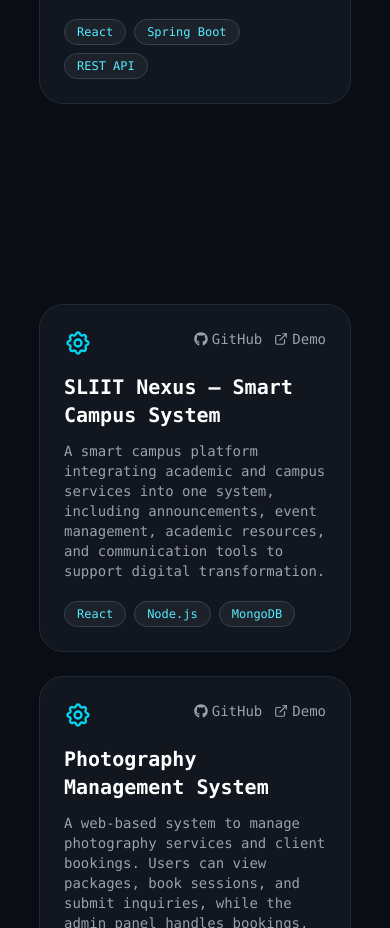
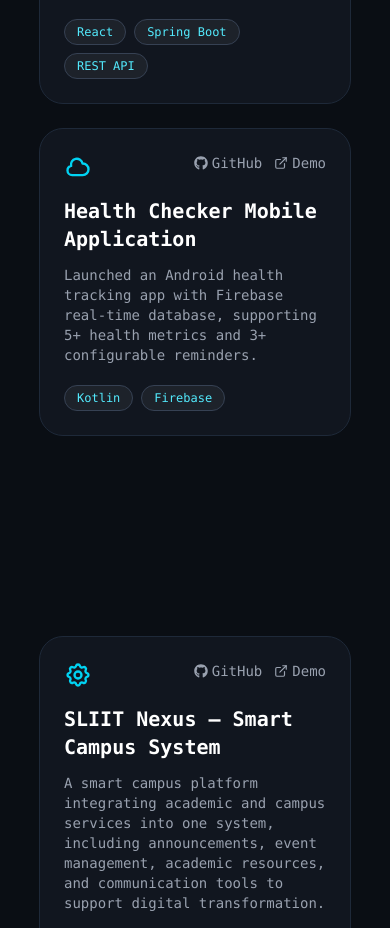
Before and after one commit to VishwaKeshara/vishwa-portfolio, a React (Vite) app: page / in a window 390 px wide. Shown: the part 4000-4928 px from the top of the page. Built offline with nearby package versions, Linux system fonts and the light colour scheme.

Commit message:
Add Health Checker Mobile Application project to projects list

```diff
--- a/src/data/projects.js
+++ b/src/data/projects.js
@@ -23,6 +23,14 @@ export const projects = [
     github: 'https://github.com/VishwaKeshara/SLIIT_UNIRIDE.git',
     demo: '#',
   },
+  {
+    title: 'Health Checker Mobile Application',
+    description:
+      'Launched an Android health tracking app with Firebase real-time database, supporting 5+ health metrics and 3+ configurable reminders.',
+    tags: ['Kotlin', 'Firebase'],
+    github: '#',
+    demo: '#',
+  },
 ];
 
 export const devopsProjects = [
```
